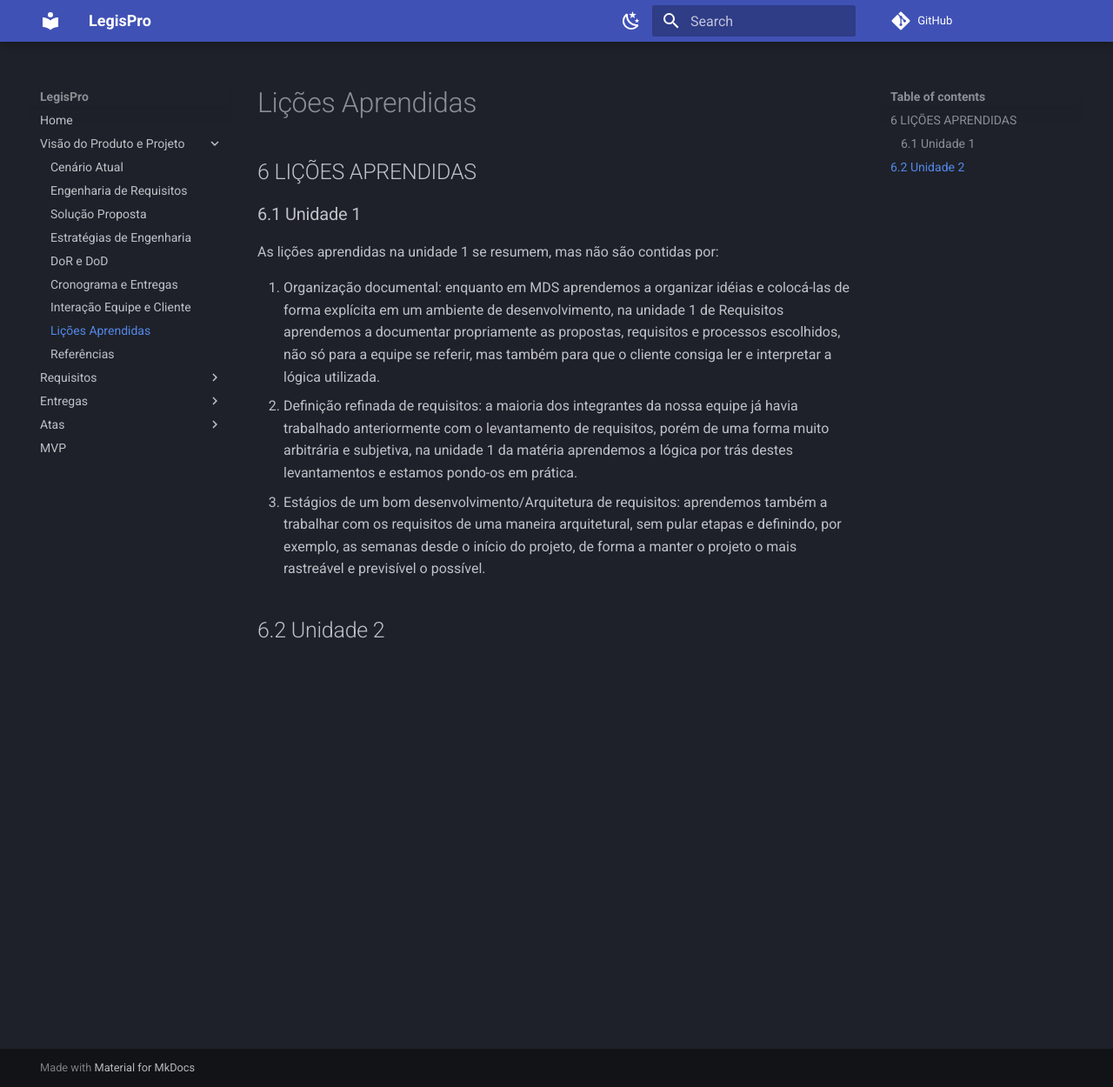
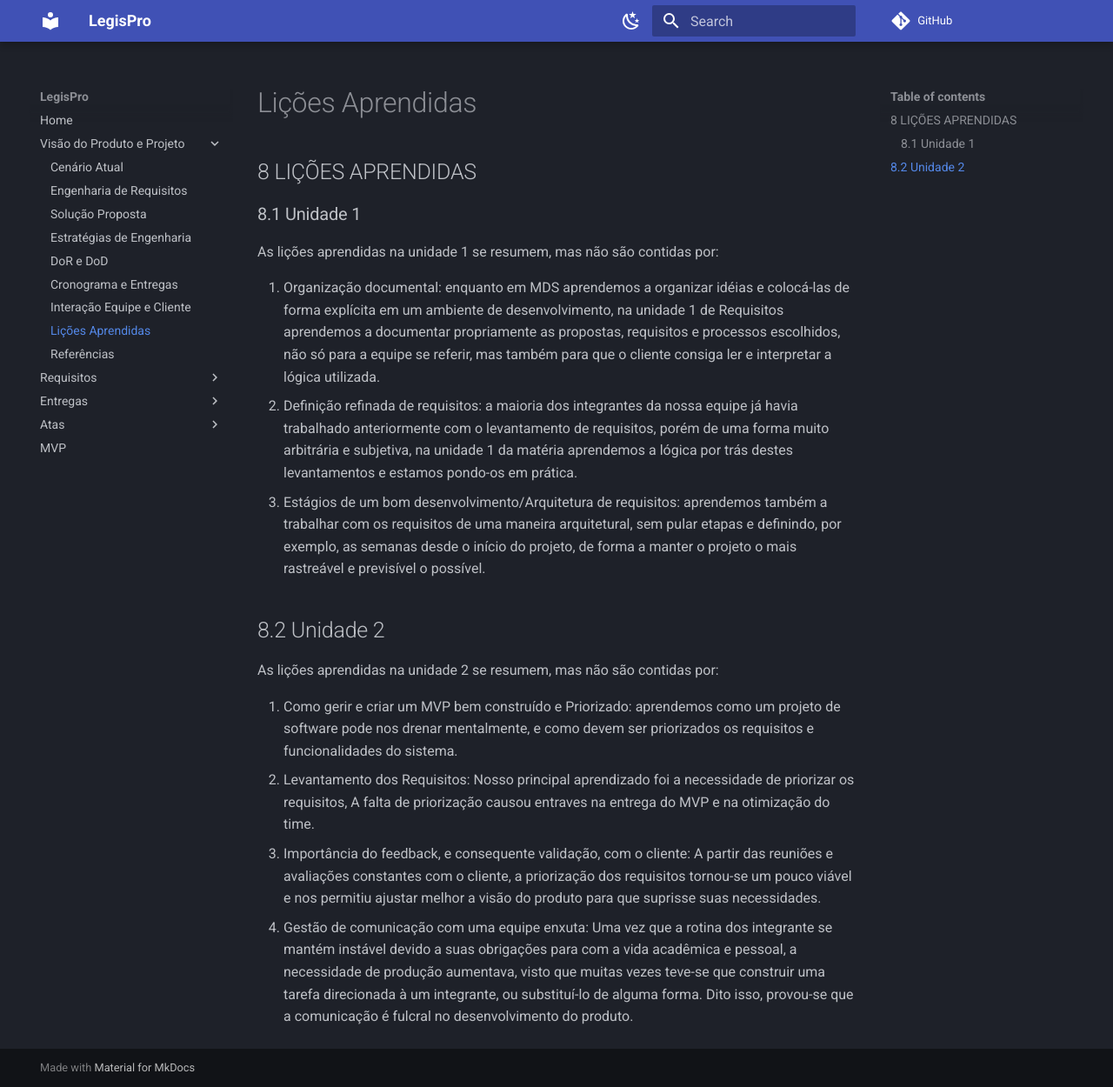
Before and after one commit to mdsreq-fga-unb/REQ-2025.2-T02-ProJuris, an MkDocs documentation site: the page built from docs/Visão do produto e projeto/8 LIÇÕES APRENDIDAS.md, in a window 1280 px wide and 1250 px high. Shown: the whole window at 87% size. Built offline with MkDocs 1.6.1 and Material for MkDocs 9.7.7, drawn with Linux system fonts in a browser that asks for light colours; comment, search, counter and statistics services are not loaded.

Commit message:
UPDATE Visao do produto e projeto

```diff
--- a/docs/Visão do produto e projeto/8 LIÇÕES APRENDIDAS.md
+++ b/docs/Visão do produto e projeto/8 LIÇÕES APRENDIDAS.md
@@ -1,6 +1,6 @@
-## 6 LIÇÕES APRENDIDAS
+## 8 LIÇÕES APRENDIDAS
 
-### 6.1 Unidade 1
+### 8.1 Unidade 1
 
 As lições aprendidas na unidade 1 se resumem, mas não são contidas por:
 
@@ -8,4 +8,11 @@ As lições aprendidas na unidade 1 se resumem, mas não são contidas por:
 2.  Definição refinada de requisitos: a maioria dos integrantes da nossa equipe já havia trabalhado anteriormente com o levantamento de requisitos, porém de uma forma muito arbitrária e subjetiva, na unidade 1 da matéria aprendemos a lógica por trás destes levantamentos e estamos pondo-os em prática.
 3.  Estágios de um bom desenvolvimento/Arquitetura de requisitos: aprendemos também a trabalhar com os requisitos de uma maneira arquitetural, sem pular etapas e definindo, por exemplo, as semanas desde o início do projeto, de forma a manter o projeto o mais rastreável e previsível o possível.
 
-## 6.2 Unidade 2
+## 8.2 Unidade 2
+
+As lições aprendidas na unidade 2 se resumem, mas não são contidas por:
+
+1.  Como gerir e criar um MVP bem construído e Priorizado: aprendemos como um projeto de software pode nos drenar mentalmente, e como devem ser priorizados os requisitos e funcionalidades do sistema.
+2.  Levantamento dos Requisitos: Nosso principal aprendizado foi a necessidade de priorizar os requisitos, A falta de priorização causou entraves na entrega do MVP e na otimização do time.
+3.  Importância do feedback, e consequente validação, com o cliente: A partir das reuniões e avaliações constantes com o cliente, a priorização dos requisitos tornou-se um pouco viável e nos permitiu ajustar melhor a visão do produto para que suprisse suas necessidades.
+4.  Gestão de comunicação com uma equipe enxuta: Uma vez que a rotina dos integrante se mantém instável devido a suas obrigações para com a vida acadêmica e pessoal, a necessidade de produção aumentava, visto que muitas vezes teve-se que construir uma tarefa direcionada à um integrante, ou substituí-lo de alguma forma. Dito isso, provou-se que a comunicação é fulcral no desenvolvimento do produto.
```
Also changed, not shown: docs/Visão do produto e projeto/2 Engenharia de Requisitos.md (+1 -1 lines), docs/Visão do produto e projeto/3 SOLUÇÃO PROPOSTA.md (+7 -7 lines), docs/Visão do produto e projeto/5 DoR e DoD.md (+2 -2 lines), docs/Visão do produto e projeto/6 CRONOGRAMA E ENTREGAS.md (+1 -1 lines), docs/Visão do produto e projeto/7 INTERAÇÃO ENTRE EQUIPE E CLIENTE.md (+4 -4 lines).
